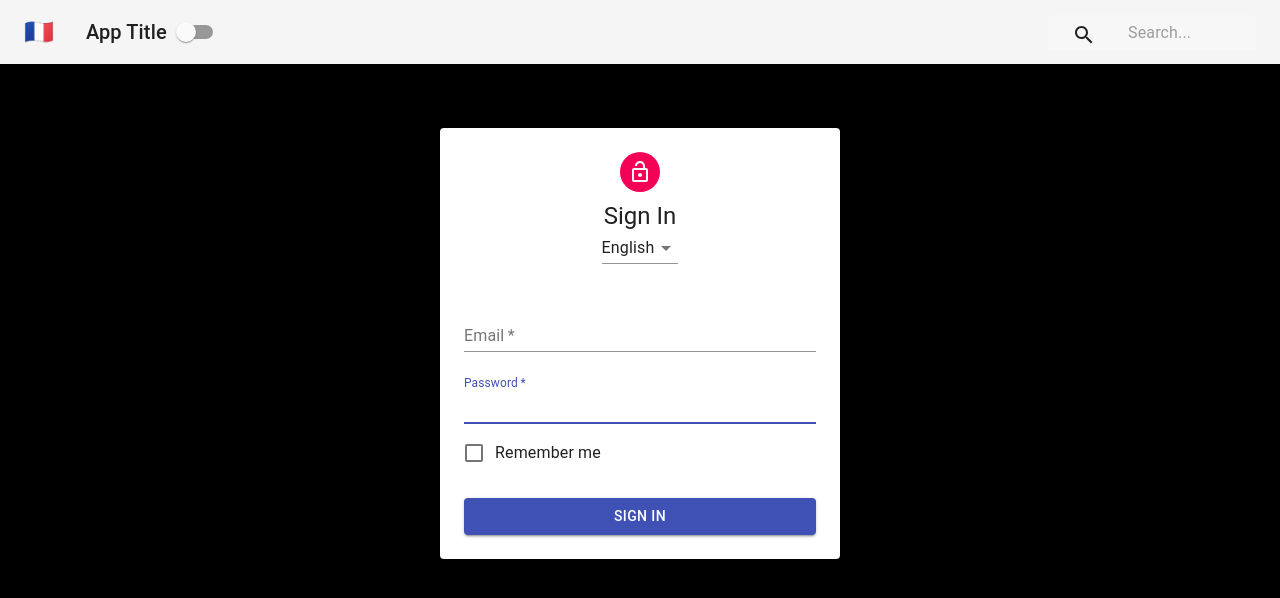
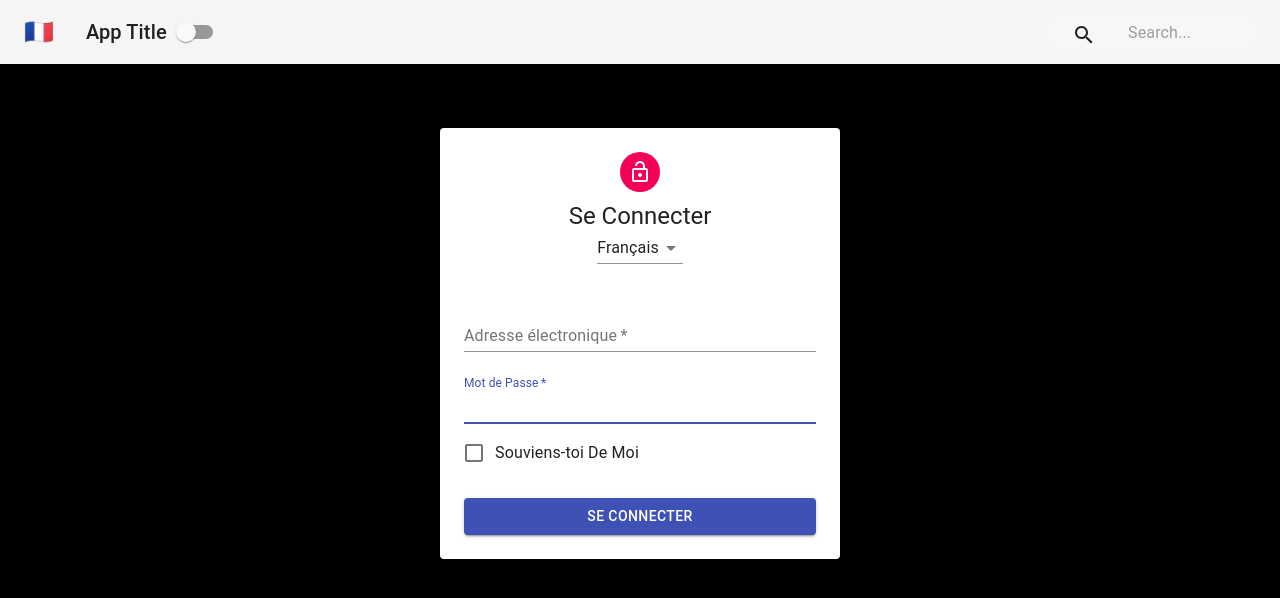
Before and after one commit to pedroeldiablo/context-signup, a React (Create React App) app: page / in a window 1280 px wide. Shown: the top 598 px of the page. Built offline with nearby package versions, Linux system fonts and the light colour scheme.

Commit message:
create changeLanguage context and use within form component

```diff
--- a/src/App.js
+++ b/src/App.js
@@ -2,15 +2,18 @@
 import Navbar from './Navbar';
 import Form from './Form';
 import PageContent from './PageContent';
-import { ThemeProvider } from './contexts/ThemeContext'
+import { ThemeProvider } from './contexts/ThemeContext';
+import { LanguageProvider } from './contexts/LanguageContext';
 
 function App() {
   return (
       <ThemeProvider>
-        <PageContent>
-          <Navbar />
-          <Form />
-        </PageContent>
+        <LanguageProvider>
+          <PageContent>
+            <Navbar />
+            <Form />
+          </PageContent>
+        </LanguageProvider>
       </ThemeProvider>
   );
 }
--- a/src/Form.js
+++ b/src/Form.js
@@ -3,36 +3,60 @@
 import styles from './styles/FormStyles';
 import { Paper, Avatar, Typography, Select, MenuItem, FormControl, InputLabel, Input, FormControlLabel, Checkbox, Button } from '@material-ui/core';
 import LockOutlinedIcon from '@material-ui/icons/LockOpenOutlined';
+import { LanguageContext } from './contexts/LanguageContext';
 
+const words = {
+    english: {
+        signIn: "Sign In",
+        email: "Email",
+        password: "Password",
+        remember: "Remember Me",
+    },
+    french: {
+        signIn: "Se Connecter",
+        email: "Adresse électronique",
+        password: "Mot de Passe",
+        remember: "Souviens-toi De Moi",
+    },
+    spanish: {
+        signIn: "Registrarse",
+        email: "Correo electrónico",
+        password: "Contraseña",
+        remember: "Recuérdame",
+    }
+}
 class Form extends Component {
+    static contextType = LanguageContext;
     render() {
+        const { language, changeLanguage } = this.context;
         const { classes } = this.props;
-        return (
+        const { signIn, email, password, remember } = words[language];
+         return (
             <main className={classes.main}>
                 <Paper className={classes.paper}>
                     <Avatar className={classes.avatar}>
                         <LockOutlinedIcon />
                     </Avatar>
-                    <Typography variant="h5">Sign In</Typography>
-                    <Select value="english">
+                    <Typography variant="h5">{signIn}</Typography>
+                    <Select value={language} onChange={changeLanguage}>
                         <MenuItem value="english">English</MenuItem>
-                        <MenuItem value="french">French</MenuItem>
-                        <MenuItem vlaue="spanish">Spanish</MenuItem>
+                        <MenuItem value="french">Français</MenuItem>
+                        <MenuItem value="spanish">Espanol</MenuItem>
                     </Select>
                     <form className={classes.form}>
                         <FormControl margin="normal" required fullWidth>
-                            <InputLabel htmlFor="email">Email</InputLabel>
+                            <InputLabel htmlFor="email">{email}</InputLabel>
                             <Input id="email" name="email" autoFocus />
 
                         </FormControl>
                         <FormControl margin="normal" required fullWidth>
-                            <InputLabel htmlFor="password">Password</InputLabel>
+                            <InputLabel htmlFor="password">{password}</InputLabel>
                             <Input id="password" name="password" autoFocus />
 
                         </FormControl>
                         <FormControlLabel
                         control={<Checkbox color="primary"/>}
-                        label="Remember me"
+                        label={remember}
                         />
                         <Button
                         variant="contained"
@@ -41,7 +65,7 @@
                         color="primary"
                         className={classes.submit}
                         >
-                            Sign In
+                            {signIn}
                         </Button>
 
 
--- /dev/null
+++ b/src/contexts/LanguageContext.js
@@ -0,0 +1,30 @@
+import React, { createContext, Component } from 'react'
+
+
+export const LanguageContext = createContext();
+
+export class LanguageProvider extends Component {
+    constructor(props){
+        super(props);
+        this.state = {
+            language: "french",
+        };
+        this.changeLanguage = this.changeLanguage.bind(this);
+    }
+    changeLanguage(e) {
+        this.setState({ language: e.target.value });
+
+
+    }
+    render() {
+        return (
+            <LanguageContext.Provider
+            value={{
+                ...this.state,
+                changeLanguage: this.changeLanguage,
+             }}>
+                {this.props.children}
+            </LanguageContext.Provider>
+        )
+    }
+}
```
